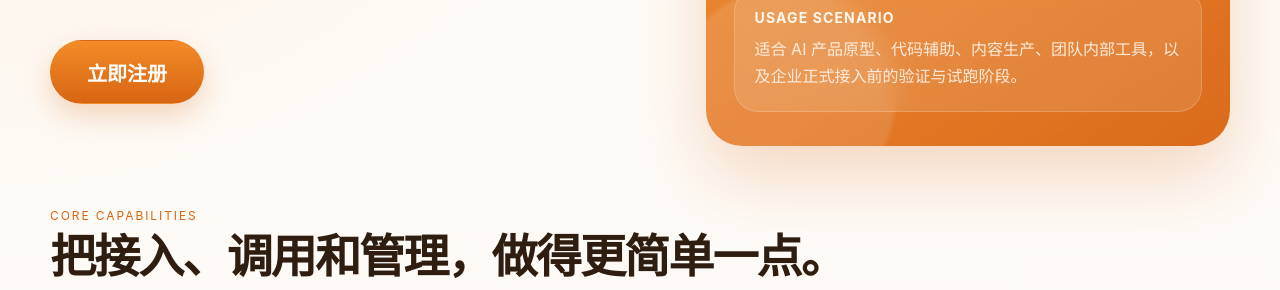
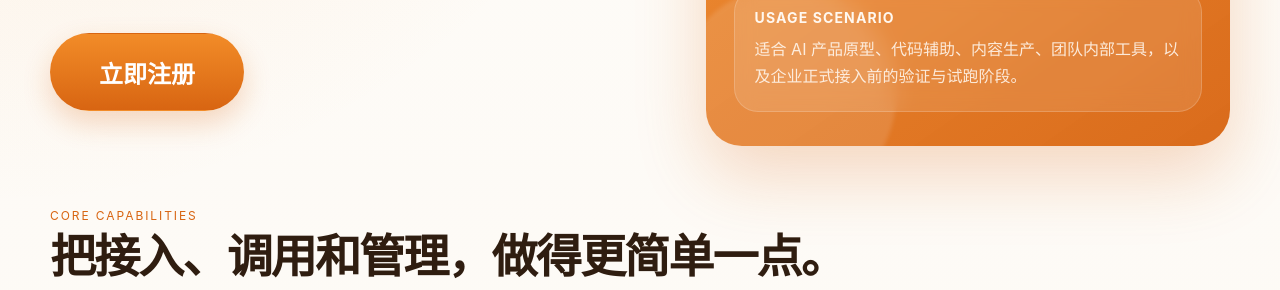
Before and after one commit to tamakooooo/ai-site, a plain HTML site: page index.html in a window 1280 px wide. Shown: the part 505-795 px from the top of the page. Drawn offline with Linux system fonts and the light colour scheme.

Commit message:
Enlarge hero register button

```diff
--- a/index.html
+++ b/index.html
@@ -122,11 +122,11 @@
     }
 
     .btn-hero-primary {
-      min-height: 64px;
-      padding: 0 36px;
-      font-size: 20px;
+      min-height: 78px;
+      padding: 0 48px;
+      font-size: 24px;
       font-weight: 700;
-      box-shadow: 0 18px 40px rgba(216, 101, 18, 0.32);
+      box-shadow: 0 22px 46px rgba(216, 101, 18, 0.34);
     }
 
     .btn:hover { transform: translateY(-1px); }
```
